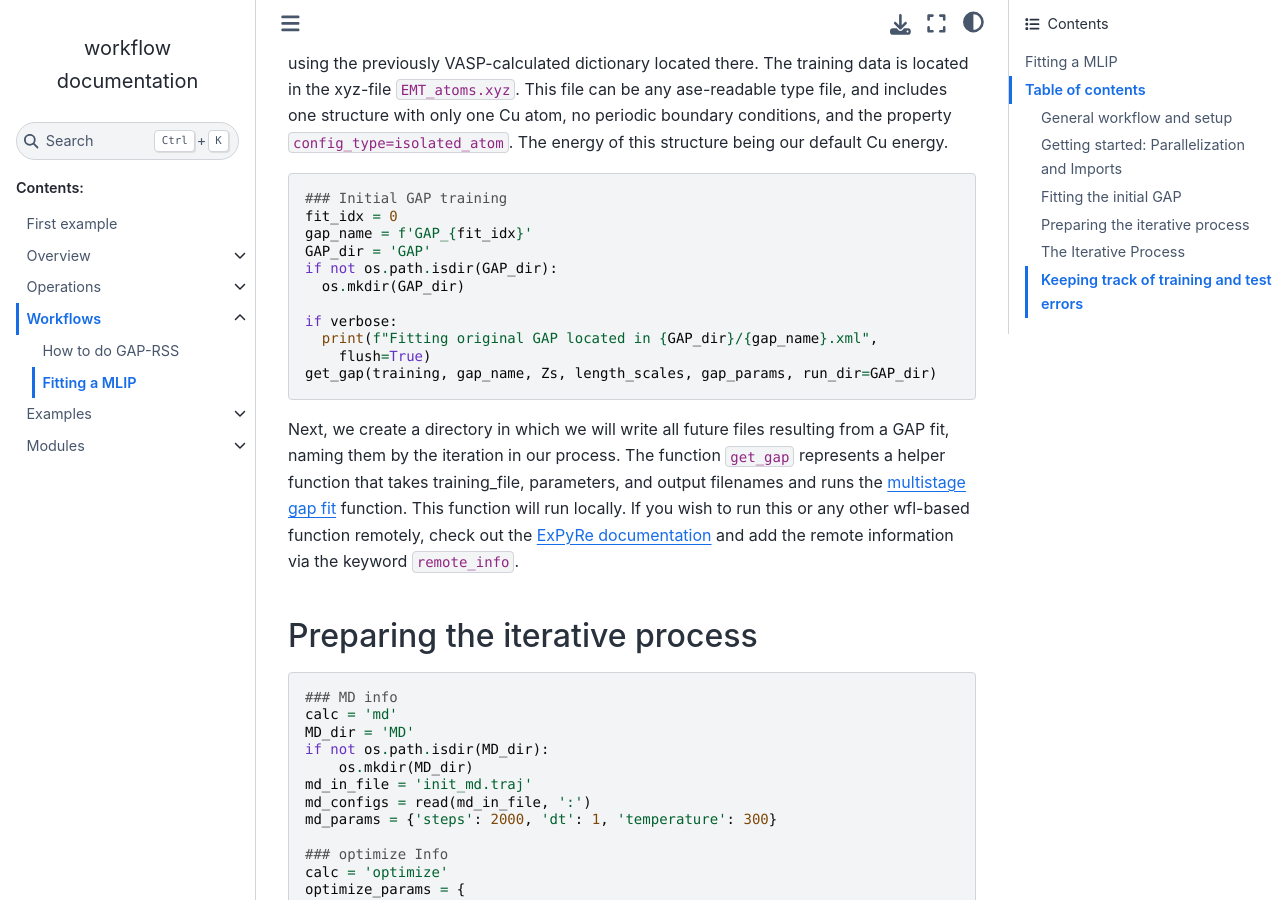
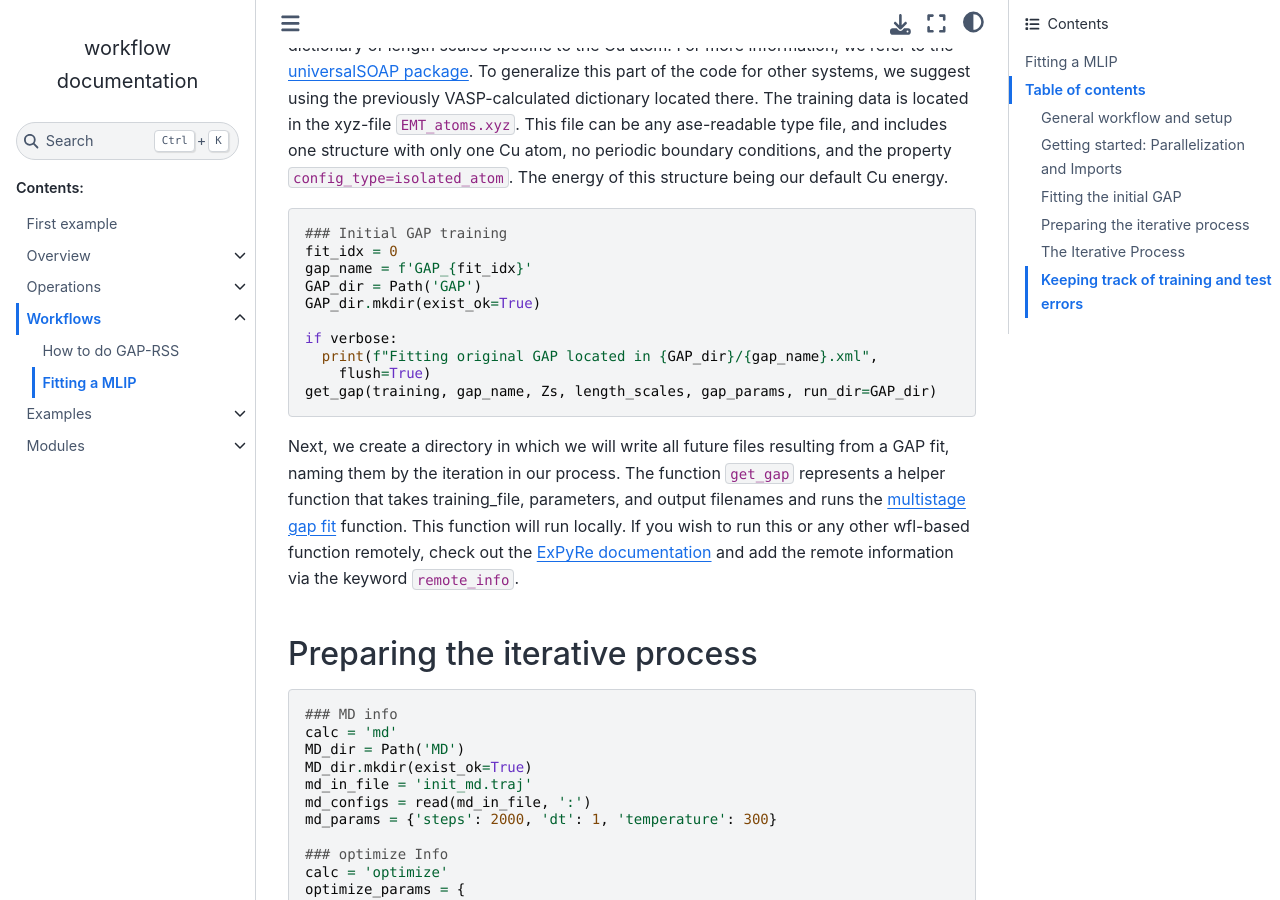
Before and after one commit to libAtoms/workflow, a Sphinx documentation site: the page built from docs/source/workflows.mlip_fitting.md, in a window 1280 px wide and 900 px high, scrolled down 2305 px. Built offline with Sphinx 7.4.7 and the Sphinx Book theme 1.1.4, drawn with Linux system fonts in a browser that asks for light colours; some of the changed text lies outside the part shown.

Commit message:
Switched from os.* to Pathlib.Path objects in both examples and docs

````diff
--- a/docs/source/workflows.mlip_fitting.md
+++ b/docs/source/workflows.mlip_fitting.md
@@ -84,9 +86,8 @@
 ### Initial GAP training
 fit_idx = 0
 gap_name = f'GAP_{fit_idx}'
-GAP_dir = 'GAP'
-if not os.path.isdir(GAP_dir):
-  os.mkdir(GAP_dir)
+GAP_dir = Path('GAP')
+GAP_dir.mkdir(exist_ok=True)
 
 if verbose:
   print(f"Fitting original GAP located in {GAP_dir}/{gap_name}.xml",
@@ -101,9 +102,8 @@
 ```python
 ### MD info
 calc = 'md'
-MD_dir = 'MD'
-if not os.path.isdir(MD_dir):
-    os.mkdir(MD_dir)
+MD_dir = Path('MD')
+MD_dir.mkdir(exist_ok=True)
 md_in_file = 'init_md.traj'
 md_configs = read(md_in_file, ':')
 md_params = {'steps': 2000, 'dt': 1, 'temperature': 300}
````
Also changed, not shown: other parts of docs/source/workflows.mlip_fitting.md (+2 -0 lines), 1 other file.
